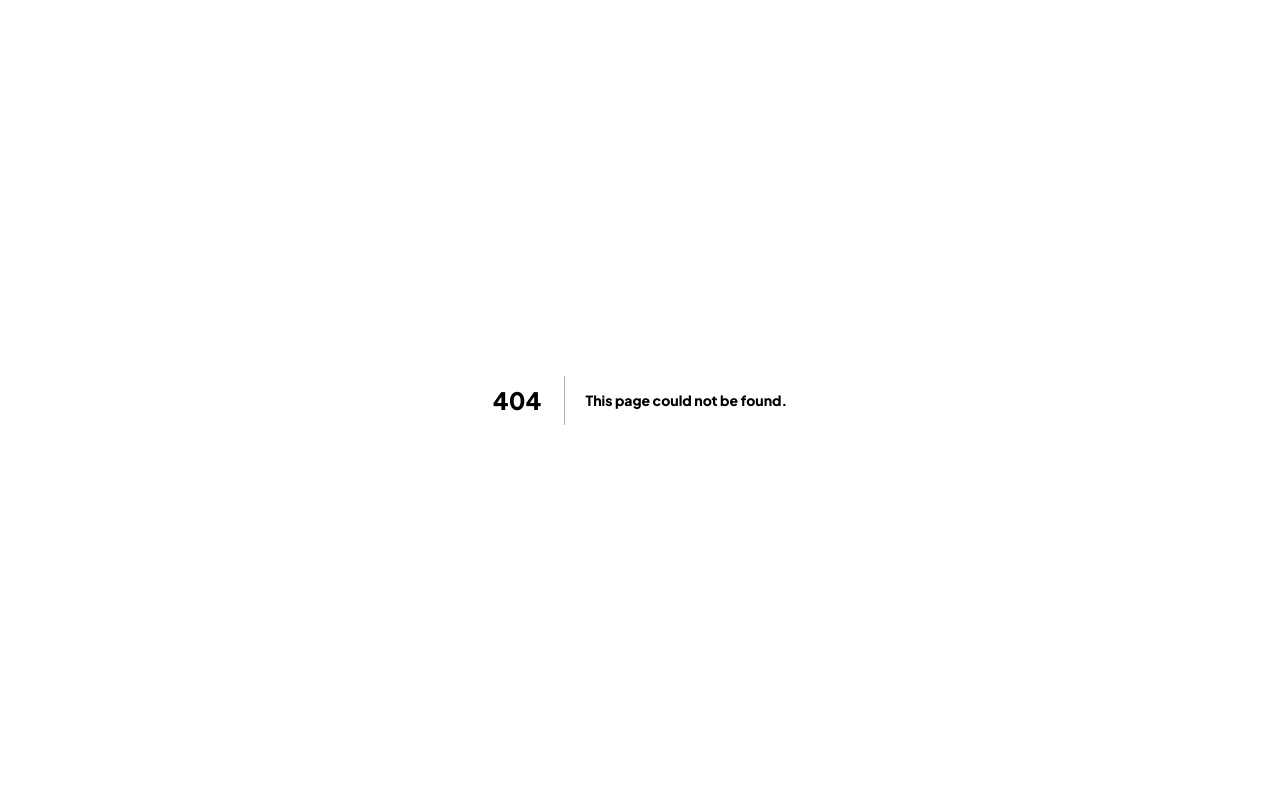
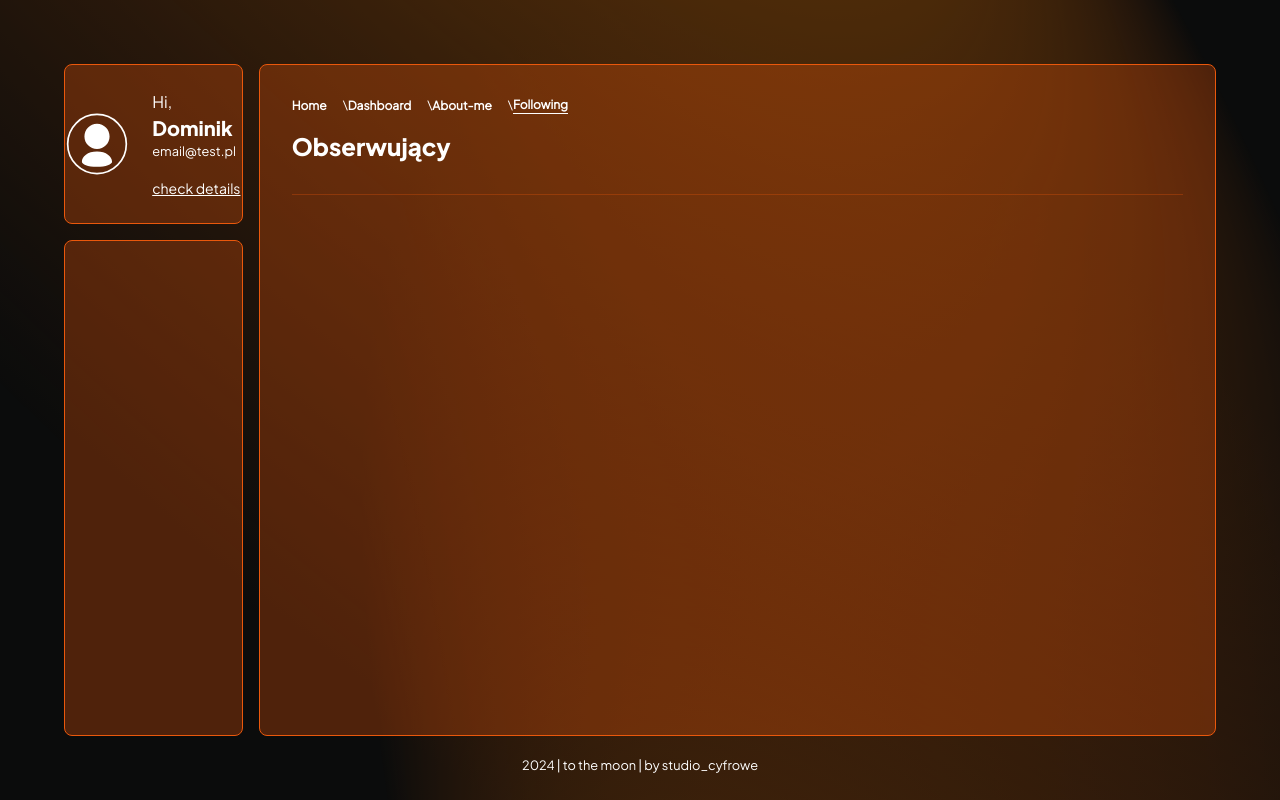
Before and after one commit to studiocyfrowe/to-the-moon-front, a Next.js app: page /dashboard/about-me/following in a window 1280 px wide. Before the commit this address had no page. Built offline with nearby package versions, Linux system fonts and the light colour scheme.

Commit message:
user - followed, following - in progress

```diff
--- a/app/components/dashboardLayout.jsx
+++ b/app/components/dashboardLayout.jsx
@@ -18,10 +18,10 @@ export default function DashboardLayout({user, children}) {
                 <div className="col-span-10 border border-solid border-orange-600 bg-orange-600/30 rounded-lg p-8 overflow-y-scroll">
                     <Breadcrumb
                         homeElement={'Home'}
-                        separator={<span> | </span>}
-                        activeClasses='border border-solid border-orange-600 bg-orange-600/30 px-3 py-2 rounded-lg'
+                        separator={<span> \</span>}
+                        activeClasses='border-b border-solid border-white'
                         containerClasses='flex text-xs mb-4'
-                        listClasses='hover:bg-orange-600/50 mx-2 font-bold px-3 py-2 my-auto'
+                        listClasses='hover:bg-orange-600/50 me-4 font-bold my-auto'
                         capitalizeLinks
                     />
                     {children}
--- /dev/null
+++ b/app/components/userCard.jsx
@@ -0,0 +1,18 @@
+import Image from 'next/image'
+import dustin from '../assets/dustin-hofman.jpg'
+
+export default function UserCard({data}) {
+    return (
+        <div className="flex flex-row">
+            {dustin ? <div className='w-24 h-24 border-2 border-solid border-orange-600 rounded-full me-6' style={{
+                backgroundImage: `url(${dustin.src})`,
+                backgroundSize: `cover`
+            }}></div> : <Image src={user_icon} height={90} alt='Logo' className='me-6'/>}
+            <div className="flex flex-col my-auto">
+                <h4 className="text-2xl">{data.first_name} {data.last_name}</h4>
+                <small>{data.email}</small>
+                <small>od: {data.created_at}</small>
+            </div>
+        </div>
+    )
+}
--- a/app/components/userProfileHeader.jsx
+++ b/app/components/userProfileHeader.jsx
@@ -5,16 +5,17 @@ import dustin from '../assets/dustin-hofman.jpg'
 import ButtonsBox from './buttonsBox'
 import { FontAwesomeIcon } from '@fortawesome/react-fontawesome'
 import { faUser } from '@fortawesome/free-regular-svg-icons'
+import Link from 'next/link'
 
 export default function UserProfileHeader({data}) {
     return (
         <div className="grid grid-cols-7 gap-8 border-b border-solid border-orange-600/30 pb-8">
             <div className="col-span-3 flex">
-                <div className="flex flex-col w-full">
-                    <div className="rounded-full border border-solid border-orange-600 bg-orange-600/30 p-3 flex me-auto mb-4">
+                <div className="flex flex-col w-full my-auto">
+                    {/* <div className="rounded-full border border-solid border-orange-600 bg-orange-600/30 p-3 flex me-auto mb-4">
                         <FontAwesomeIcon icon={faUser} className='h-4 m-auto' />
                     </div>
-                    <small className='mb-6'>Trochę o Tobie:</small>
+                    <small className='mb-6'>Trochę o Tobie:</small> */}
                     <div className="flex flex-row">
                         {dustin ? <div className='w-24 h-24 border-2 border-solid border-orange-600 rounded-full me-6' style={{
                             backgroundImage: `url(${dustin.src})`,
@@ -26,9 +27,18 @@ export default function UserProfileHeader({data}) {
                             <small>od: {data.created_at}</small>
                         </div>
                     </div>
-                    {data.fav_quote ? <p className='w-4/5 mt-8'>{data.fav_quote}</p> : <div className='mt-8 text-white/30 rounded-lg bg-zinc-300/10 px-3 py-3 min-h-36'><i>Click double to input your quote...</i></div>}
-                    <div className="flex flex-col mt-6">
+                    {data.fav_quote ? <i className='w-4/5 mt-12 text-2xl'>"{data.fav_quote}"</i> : <div className='mt-8 text-white/30 rounded-lg bg-zinc-300/10 px-3 py-3 min-h-36'><i>Click double to input your quote...</i></div>}
+                    <small className='mt-12'>Ulubione gatunki</small>
+                    <div className="flex flex-col text-xs">
                         <ButtonsBox></ButtonsBox>
+                    </div>
+                    <div className="flex flex-row mt-16">
+                    <Link href={`/dashboard/about-me/following`}>
+                        <div className="text-md px-4 py-2 border border-solid border-orange-600 bg-orange-600/30 rounded-lg me-4">
+                        <FontAwesomeIcon icon={faUser} className='h-4 me-2' />{`Obserwujący`} <span>(20)</span></div>
+                    </Link>
+                    <div className="text-md px-4 py-2 border border-solid border-orange-600 bg-orange-600/30 rounded-lg">
+                    <FontAwesomeIcon icon={faUser} className='h-4 me-2' />{`Oberwowani`} <span>(20)</span></div>
                     </div>
                 </div>
             </div>
--- /dev/null
+++ b/app/dashboard/about-me/followed/page.jsx
@@ -0,0 +1,19 @@
+import DashboardLayout from "@/app/components/dashboardLayout";
+import MainLayout from "@/app/components/mainLayout";
+
+const userData = {
+    name: 'Dominik',
+    email: 'email@test.pl'
+}
+
+export default function Followed() {
+    return (
+        <MainLayout>
+            <DashboardLayout user={userData}>
+                <div className="flex flex-col">
+                    <h4 className="mb-8 text-2xl border-b border-orange-600/30 pb-8">Obserwowani</h4>
+                </div>
+            </DashboardLayout>
+        </MainLayout>
+    )
+}
--- /dev/null
+++ b/app/dashboard/about-me/following/page.jsx
@@ -0,0 +1,23 @@
+import DashboardLayout from "@/app/components/dashboardLayout";
+import MainLayout from "@/app/components/mainLayout";
+import UserCard from "@/app/components/userCard";
+
+const userData = {
+    name: 'Dominik',
+    email: 'email@test.pl'
+}
+
+export default function Following() {
+    return (
+        <MainLayout>
+            <DashboardLayout user={userData}>
+                <div className="flex flex-col">
+                    <h4 className="mb-8 text-2xl border-b border-orange-600/30 pb-8">Obserwujący</h4>
+                </div>
+                <div className="grid-cols-4 gap-8">
+                    {/* <UserCard/> */}
+                </div>
+            </DashboardLayout>
+        </MainLayout>
+    )
+}
--- a/app/dashboard/about-me/page.jsx
+++ b/app/dashboard/about-me/page.jsx
@@ -40,10 +40,10 @@ export default function AboutMe() {
                 <div className="flex flex-col">
                     <h4 className="mb-8 text-2xl border-b border-orange-600/30 pb-8">Profil użytkownika</h4>
                     <UserProfileHeader data={data}/>
-                    <div className="my-4"></div>
+                    {/* <div className="my-4"></div>
                     <DropdownContent name={`Ulubione`} count={10}>
                         <UserFavoriteContent/>
-                    </DropdownContent>
+                    </DropdownContent> */}
                 </div>
             </DashboardLayout>
         </MainLayout>
```
